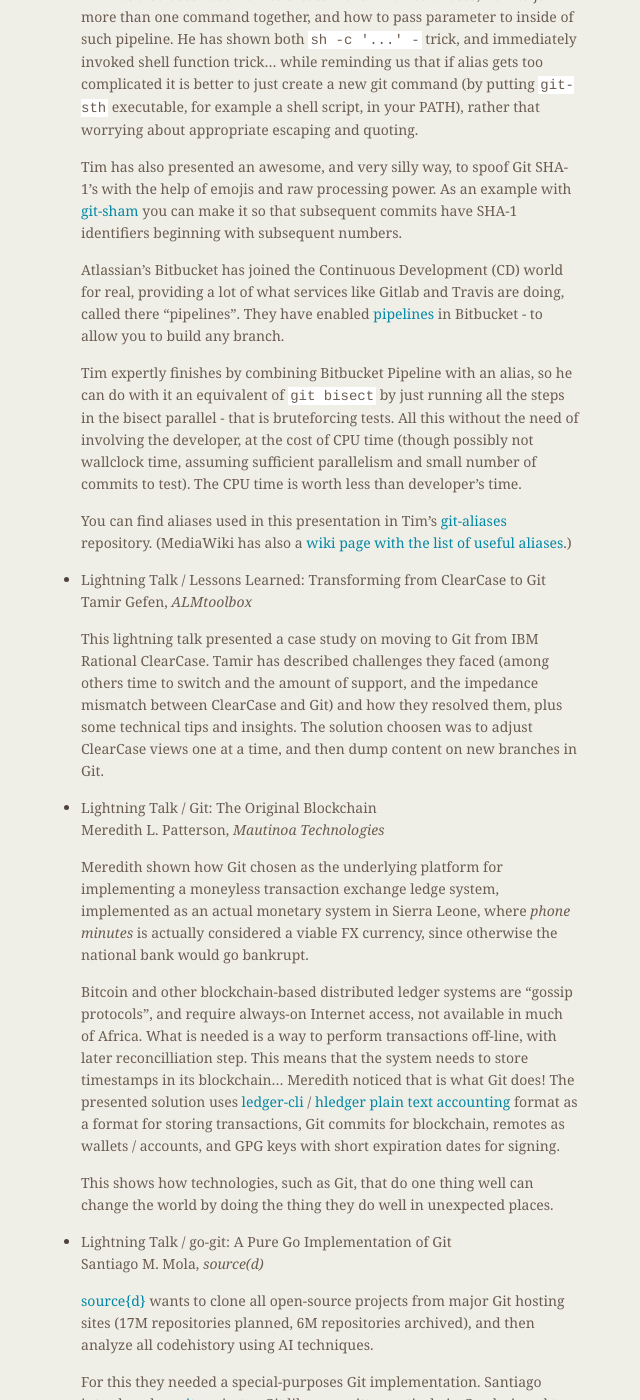
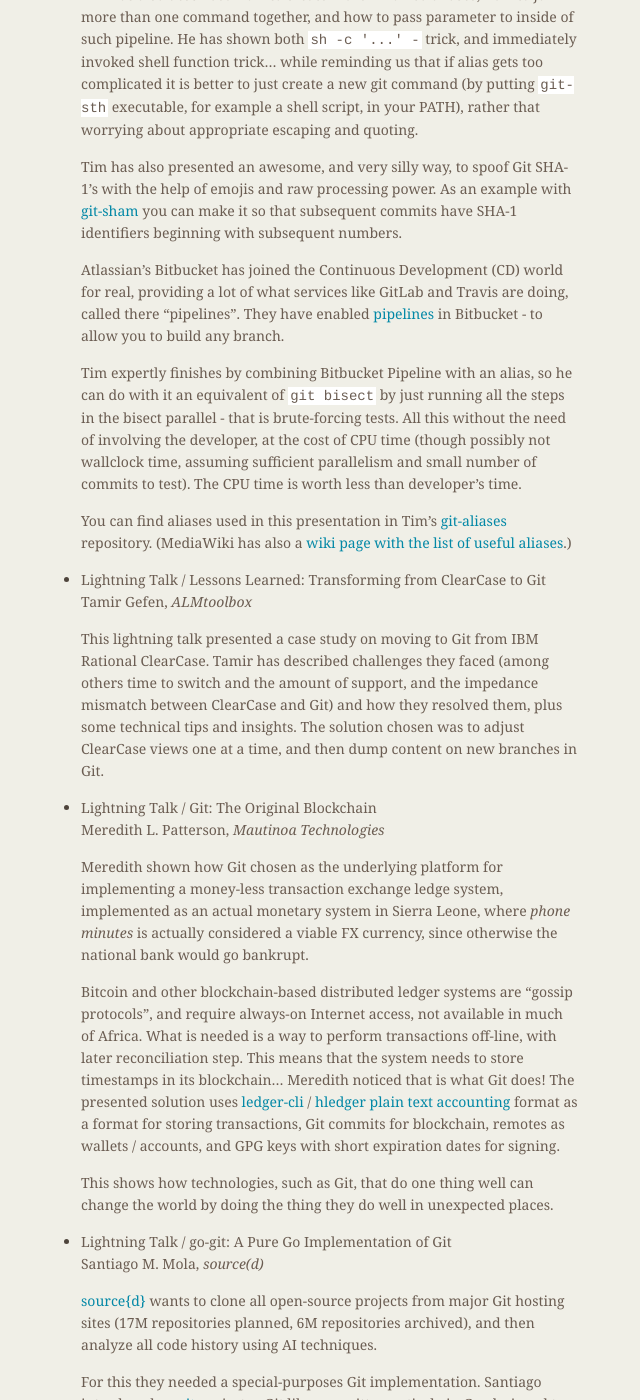
Before and after one commit to git/git.github.io, a Jekyll site: the page built from rev_news/drafts/edition-24.md, in a window 1280 px wide and 1400 px high, scrolled down 12015 px. Shown: the whole window, without its empty margins (503-1143 px from the left). Built offline with Jekyll 4.4.1, drawn with Linux system fonts in a browser that asks for light colours; some of the changed text lies outside the part shown.

Commit message:
rn-24: spellcheck

```diff
--- a/rev_news/drafts/edition-24.md
+++ b/rev_news/drafts/edition-24.md
@@ -689,7 +689,7 @@
     beginning with subsequent numbers.
 
     Atlassian's Bitbucket has joined the Continuous Development (CD)
-    world for real, providing a lot of what services like Gitlab and
+    world for real, providing a lot of what services like GitLab and
     Travis are doing, called there "pipelines".  They have enabled
     [pipelines](https://bitbucket.org/product/features/pipelines)
     in Bitbucket - to allow you to build any branch.
@@ -697,7 +697,7 @@
     Tim expertly finishes by combining Bitbucket Pipeline with an
     alias, so he can do with it an equivalent of `git bisect` by just
     running all the steps in the bisect parallel - that is
-    bruteforcing tests.  All this without the need of involving the
+    brute-forcing tests.  All this without the need of involving the
     developer, at the cost of CPU time (though possibly not wallclock
     time, assuming sufficient parallelism and small number of commits
     to test).  The CPU time is worth less than developer's time.
@@ -716,7 +716,7 @@
     (among others time to switch and the amount of support, and the
     impedance mismatch between ClearCase and Git) and how they
     resolved them, plus some technical tips and insights.  The
-    solution choosen was to adjust ClearCase views one at a time, and
+    solution chosen was to adjust ClearCase views one at a time, and
     then dump content on new branches in Git.
 
 
@@ -724,7 +724,7 @@
     Meredith L. Patterson, _Mautinoa Technologies_
 
     Meredith shown how Git chosen as the underlying platform for
-    implementing a moneyless transaction exchange ledge system,
+    implementing a money-less transaction exchange ledge system,
     implemented as an actual monetary system in Sierra Leone, where
     _phone minutes_ is actually considered a viable FX currency, since
     otherwise the national bank would go bankrupt.
@@ -732,7 +732,7 @@
     Bitcoin and other blockchain-based distributed ledger systems are
     "gossip protocols", and require always-on Internet access, not
     available in much of Africa.  What is needed is a way to perform
-    transactions off-line, with later reconcilliation step.  This
+    transactions off-line, with later reconciliation step.  This
     means that the system needs to store timestamps in its
     blockchain... Meredith noticed that is what Git does!  The
     presented solution uses [ledger-cli][] / [hledger][]
@@ -751,7 +751,7 @@
 
     [source{d}](http://sourced.tech/) wants to clone all open-source
     projects from major Git hosting sites (17M repositories planned,
-    6M repositories archived), and then analyze all codehistory using
+    6M repositories archived), and then analyze all code history using
     AI techniques.
 
     For this they needed a special-purposes Git implementation.
```
Also changed, not shown: other parts of rev_news/drafts/edition-24.md (+4 -4 lines).
